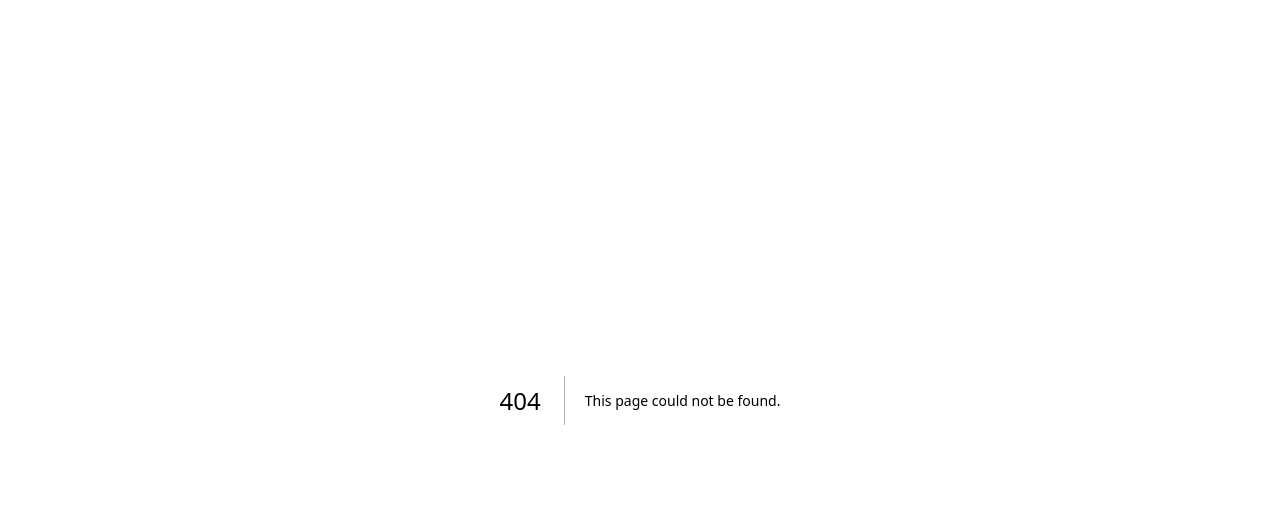
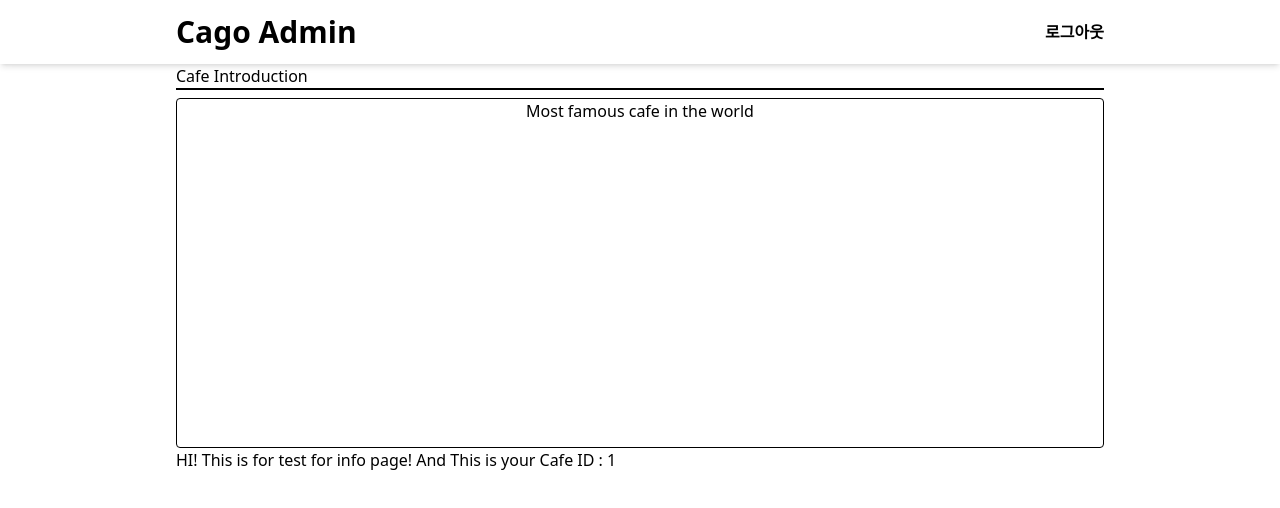
Before and after one commit to swsnu/swppfall2022-team17, a Next.js app in the folder cago-web/: page /admin/dashboard/1/info in a window 1280 px wide. Before the commit this address had no page. Shown: the top 508 px of the page. Built offline with nearby package versions, Linux system fonts and the light colour scheme.

Commit message:
web: create CafeIntroductionForm

```diff
--- /dev/null
+++ b/cago-web/src/components/forms/CafeIntroductionForm.tsx
@@ -0,0 +1,24 @@
+
+import { NextComponentType } from "next";
+import { useRouter } from 'next/router'
+import React from "react";
+import dashboardData from "data/dashboard.json"
+
+
+const CafeIntroductionForm: NextComponentType = () => {
+    const router = useRouter()
+    const id = router.query.id as string | undefined;
+    return (
+        <div className="flex flex-col justify-center h-96">
+            <div className="border-b-2 border-black w-full mb-2">
+                Cafe Introduction
+            </div>
+            <div className="border border-solid border-black rounded h-full text-center align-middle">
+                {id && dashboardData[parseInt(id)-1].introduction}
+            </div>
+        </div>
+    )
+}
+
+
+export default CafeIntroductionForm;
--- /dev/null
+++ b/cago-web/src/data/dashboard.json
@@ -0,0 +1,17 @@
+[
+    {
+        "id": 1,
+        "name": "Starbucks",
+        "introduction":"Most famous cafe in the world"
+    },
+    {
+        "id": 2,
+        "name": "Ediya",
+        "introduction" : "Proper price."
+    },
+    {
+        "id": 3,
+        "name": "Pascucci",
+        "introduction" : "Came from Italy."
+    }
+]
--- a/cago-web/src/pages/admin/dashboard.tsx
+++ /dev/null
@@ -1,26 +0,0 @@
-import CagoAdminHeader from "components/layouts/CagoAdminHeader";
-import Container from "components/layouts/Container";
-import RequireLogin from "components/layouts/RequireLogin";
-import Link from "next/link";
-import { NextPageWithLayout } from "pages/_app";
-
-const Dashboard: NextPageWithLayout = () => {
-  return (
-    <main>
-      <h1 className="text-center italic my-4">(Cago Admin Dashboard)</h1>
-      <Link href="/admin/register-cafe" className="outlined">
-        Register Cafe
-      </Link>
-      <div className="h-screen" />
-    </main>
-  );
-};
-
-Dashboard.getLayout = (page) => (
-  <RequireLogin>
-    <CagoAdminHeader />
-    <Container>{page}</Container>
-  </RequireLogin>
-);
-
-export default Dashboard;
--- /dev/null
+++ b/cago-web/src/pages/admin/dashboard/[id]/info.tsx
@@ -0,0 +1,27 @@
+import Container from "components/layouts/Container"
+import { NextPageWithLayout } from "pages/_app"
+import { useRouter } from 'next/router'
+import CagoAdminHeader from "components/layouts/CagoAdminHeader"
+import CafeIntroductionForm from "components/forms/CafeIntroductionForm"
+
+const Info: NextPageWithLayout = () => {
+    const router = useRouter()
+    const { id } = router.query
+    return (
+        <>
+            <CafeIntroductionForm/>
+            HI! This is for test for info page! And This is your Cafe ID : {id}
+        </>
+    )
+}
+
+Info.getLayout = (page) => {
+    return (
+        <>
+            <CagoAdminHeader />
+            <Container>{page}</Container>
+        </>
+    )
+}
+
+export default Info
```
